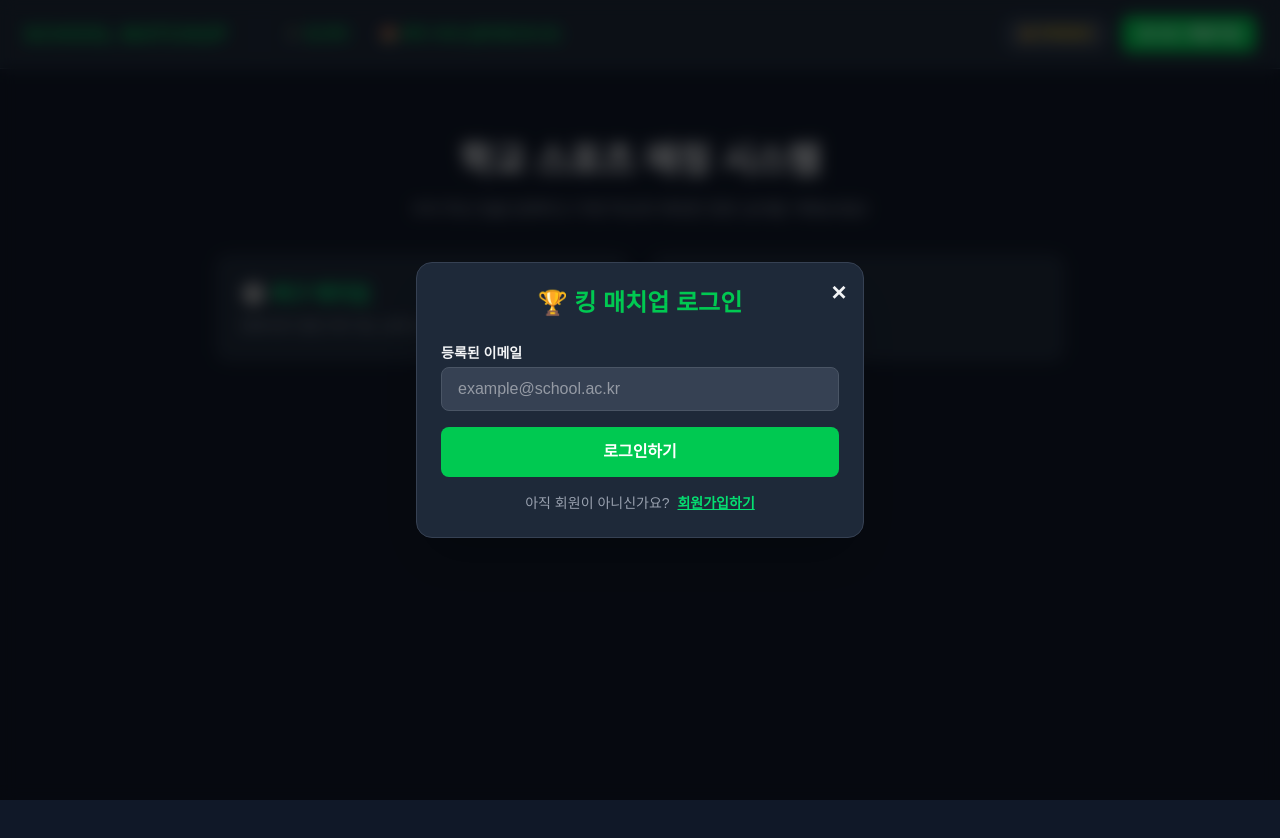
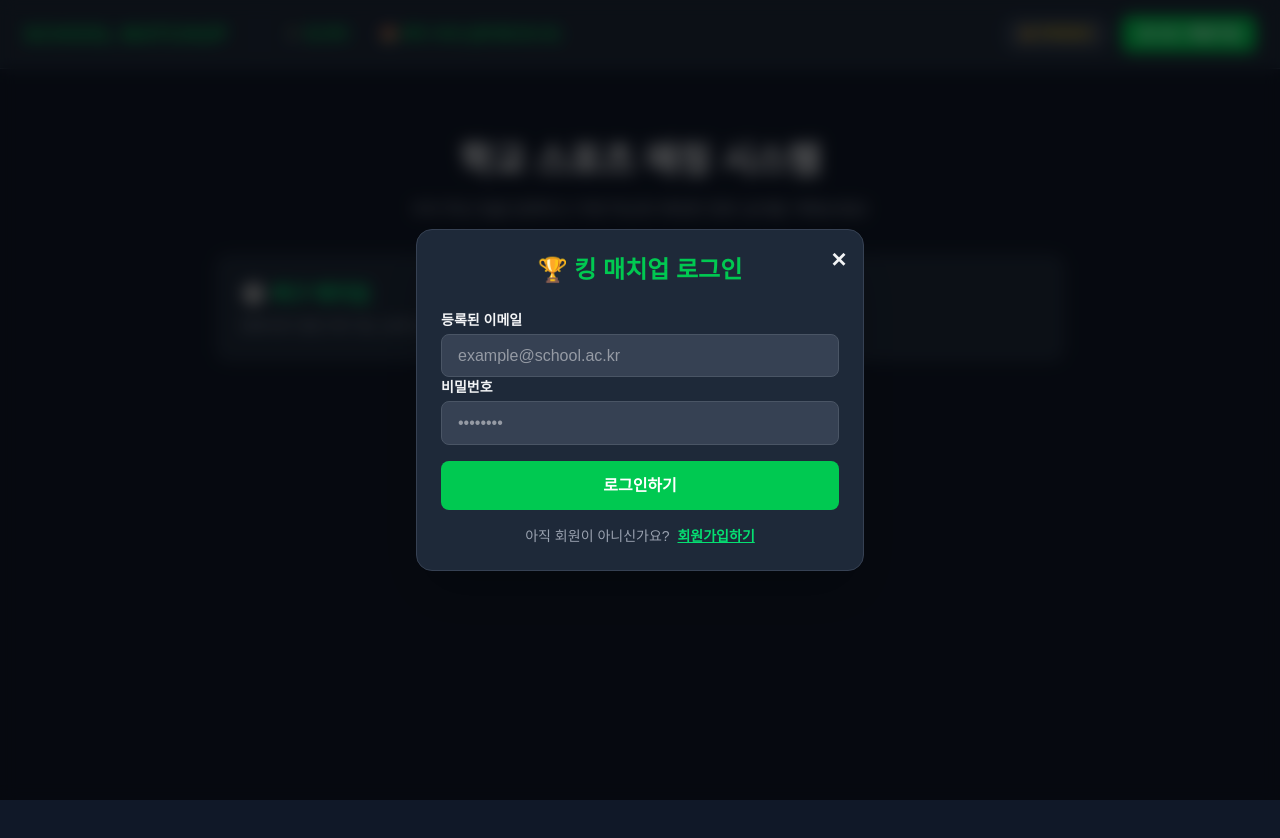
Before and after one commit to ssunvirus/sports-matching-service, a Next.js app in the folder sports-web/: page / in a window 1280 px wide. Both pictures are taken after a click on the button "🏃‍♂️ 팀 관리". Shown: the top 838 px of the page. Built offline with nearby package versions, Linux system fonts and the light colour scheme.

Commit message:
로그인 및 회원가입 시 비밀번호 인증 기능 추가

```diff
--- a/sports-web/src/app/api/login/route.ts
+++ b/sports-web/src/app/api/login/route.ts
@@ -2,18 +2,20 @@
 import { NextResponse } from "next/server";
 import { db } from "../../lib/firebase";
 import { collection, query, where, getDocs } from "firebase/firestore";
+import crypto from "crypto";
+
 export const dynamic = "force-dynamic";
 
 export async function POST(request: Request) {
   try {
-    // 1. 프론트엔드 로그인 창에서 보낸 이메일 데이터를 받습니다.
+    // 1. 프론트엔드 로그인 창에서 보낸 데이터를 받습니다.
     const body = await request.json();
-    const { email } = body;
+    const { email, password } = body;
 
-    // 예외 처리: 이메일이 입력되지 않은 경우
-    if (!email || !email.trim()) {
+    // 예외 처리: 필수 입력 항목 검증
+    if (!email || !email.trim() || !password || !password.trim()) {
       return NextResponse.json(
-        { error: "이메일 주소를 입력해주세요." },
+        { error: "이메일과 비밀번호를 모두 입력해주세요." },
         { status: 400 }
       );
     }
@@ -35,7 +37,16 @@ export async function POST(request: Request) {
     const userDoc = querySnapshot.docs[0];
     const userData = userDoc.data();
 
-    // 5. 검문 완료! 프론트엔드에게 성공 신호와 유저 정보를 반환합니다.
+    // 5. 비밀번호 검증 (SHA-256 해시 비교)
+    const hashedInputPassword = crypto.createHash("sha256").update(password).digest("hex");
+    if (userData.password !== hashedInputPassword) {
+      return NextResponse.json(
+        { error: "비밀번호가 일치하지 않습니다." },
+        { status: 401 }
+      );
+    }
+
+    // 6. 검문 완료! 프론트엔드에게 성공 신호와 유저 정보를 반환합니다.
     return NextResponse.json(
       {
         message: "로그인 성공!",
--- a/sports-web/src/app/api/register/route.ts
+++ b/sports-web/src/app/api/register/route.ts
@@ -2,6 +2,7 @@
 import { NextResponse } from "next/server";
 import { db } from "@/src/app/lib/firebase";
 import { collection, query, where, getDocs, addDoc } from "firebase/firestore";
+import crypto from "crypto";
 
 export const dynamic = "force-dynamic";
 
@@ -9,12 +10,12 @@ export async function POST(request: Request) {
   try {
     // 1. 프론트엔드 모달창에서 전송한 가입 데이터를 받아옵니다.
     const body = await request.json();
-    const { email, schoolName } = body;
+    const { email, password, schoolName } = body;
 
     // 기획적 필수 예외 처리
-    if (!email || !schoolName) {
+    if (!email || !password || !schoolName) {
       return NextResponse.json(
-        { error: "이메일과 소속 학교를 모두 입력해주세요." },
+        { error: "이메일, 비밀번호, 소속 학교를 모두 입력해주세요." },
         { status: 400 }
       );
     }
@@ -31,9 +32,13 @@ export async function POST(request: Request) {
       );
     }
 
+    // 비밀번호 해싱 (SHA-256)
+    const hashedPassword = crypto.createHash("sha256").update(password).digest("hex");
+
     // 3. [진짜 구글 DB 영구 저장] 검증이 끝난 새 회원을 파이어스토어 서랍장에 JSON 형태로 즉시 기록합니다!
     const newUser = {
       email,
+      password: hashedPassword,
       schoolName,
       joinedAt: new Date().toISOString() // 가입 일시 기록
     };
@@ -41,8 +46,9 @@ export async function POST(request: Request) {
     await addDoc(usersRef, newUser);
 
     // 프론트엔드 화면단으로 성공 신호 반환
+    const { password: _, ...userWithoutPassword } = newUser;
     return NextResponse.json(
-      { message: "구글 데이터베이스 저장 성공!", user: newUser },
+      { message: "구글 데이터베이스 저장 성공!", user: userWithoutPassword },
       { status: 201 }
     );
 
--- a/sports-web/src/components/AuthModal.tsx
+++ b/sports-web/src/components/AuthModal.tsx
@@ -15,6 +15,7 @@ export default function AuthModal({ isOpen, onClose, isDarkMode }: AuthModalProp
 
   // 데이터 보관 바구니들
   const [email, setEmail] = useState("");
+  const [password, setPassword] = useState("");
   const [searchTerm, setSearchTerm] = useState("");
   const [filteredSchools, setFilteredSchools] = useState<any[]>([]);
   const [selectedSchool, setSelectedSchool] = useState("");
@@ -66,7 +67,7 @@ export default function AuthModal({ isOpen, onClose, isDarkMode }: AuthModalProp
       const response = await fetch("/api/login", {
         method: "POST",
         headers: { "Content-Type": "application/json" },
-        body: JSON.stringify({ email }),
+        body: JSON.stringify({ email, password }),
       });
 
       const result = await response.json();
@@ -93,7 +94,10 @@ export default function AuthModal({ isOpen, onClose, isDarkMode }: AuthModalProp
   // 🚀 구글 파이어베이스 연동 회원가입 통신 함수
   const handleRegisterSubmit = async (e: React.FormEvent) => {
     e.preventDefault();
-    if (!email.trim() || !selectedSchool) return;
+    if (!email.trim() || !password.trim() || !selectedSchool) {
+      setMessage("❌ 이메일, 비밀번호, 학교를 모두 올바르게 입력해주세요.");
+      return;
+    }
     setIsLoading(true);
     setMessage("");
 
@@ -101,7 +105,7 @@ export default function AuthModal({ isOpen, onClose, isDarkMode }: AuthModalProp
       const response = await fetch("/api/register", {
         method: "POST",
         headers: { "Content-Type": "application/json" },
-        body: JSON.stringify({ email, schoolName: selectedSchool }),
+        body: JSON.stringify({ email, password, schoolName: selectedSchool }),
       });
 
       const result = await response.json();
@@ -151,12 +155,23 @@ export default function AuthModal({ isOpen, onClose, isDarkMode }: AuthModalProp
                 className={`w-full px-4 py-2 border rounded-lg focus:outline-none focus:ring-2 focus:ring-green-500 ${isDarkMode ? "bg-gray-700 border-gray-600" : "bg-gray-50 border-gray-300"}`}
               />
             </div>
+            <div>
+              <label className="block text-sm font-semibold mb-1">비밀번호</label>
+              <input
+                type="password"
+                required
+                value={password}
+                onChange={(e) => setPassword(e.target.value)}
+                placeholder="••••••••"
+                className={`w-full px-4 py-2 border rounded-lg focus:outline-none focus:ring-2 focus:ring-green-500 ${isDarkMode ? "bg-gray-700 border-gray-600" : "bg-gray-50 border-gray-300"}`}
+              />
+            </div>
             <button type="submit" disabled={isLoading} className="w-full py-3 mt-4 text-white font-bold rounded-lg bg-green-500 hover:bg-green-600">
               {isLoading ? "통신 중..." : "로그인하기"}
             </button>
             <p className="text-center text-sm text-gray-400 mt-4">
               아직 회원이 아니신가요?{" "}
-              <button type="button" onClick={() => { setMode("register"); setMessage(""); }} className="text-green-400 font-bold underline ml-1">
+              <button type="button" onClick={() => { setMode("register"); setMessage(""); setPassword(""); }} className="text-green-400 font-bold underline ml-1">
                 회원가입하기
               </button>
             </p>
@@ -172,6 +187,17 @@ export default function AuthModal({ isOpen, onClose, isDarkMode }: AuthModalProp
                 value={email}
                 onChange={(e) => setEmail(e.target.value)}
                 placeholder="example@school.ac.kr"
+                className={`w-full px-4 py-2 border rounded-lg focus:outline-none focus:ring-2 focus:ring-green-500 ${isDarkMode ? "bg-gray-700 border-gray-600" : "bg-gray-50 border-gray-300"}`}
+              />
+            </div>
+            <div>
+              <label className="block text-sm font-semibold mb-1">비밀번호 설정</label>
+              <input
+                type="password"
+                required
+                value={password}
+                onChange={(e) => setPassword(e.target.value)}
+                placeholder="••••••••"
                 className={`w-full px-4 py-2 border rounded-lg focus:outline-none focus:ring-2 focus:ring-green-500 ${isDarkMode ? "bg-gray-700 border-gray-600" : "bg-gray-50 border-gray-300"}`}
               />
             </div>
@@ -205,7 +231,7 @@ export default function AuthModal({ isOpen, onClose, isDarkMode }: AuthModalProp
             </button>
             <p className="text-center text-sm text-gray-400 mt-4">
               이미 계정이 있으신가요?{" "}
-              <button type="button" onClick={() => { setMode("login"); setMessage(""); }} className="text-blue-400 font-bold underline ml-1">
+              <button type="button" onClick={() => { setMode("login"); setMessage(""); setPassword(""); }} className="text-blue-400 font-bold underline ml-1">
                 로그인하러 가기
               </button>
             </p>
```
Also changed, not shown: sports-web/src/app/team-management/page.tsx (+8 -16 lines).
